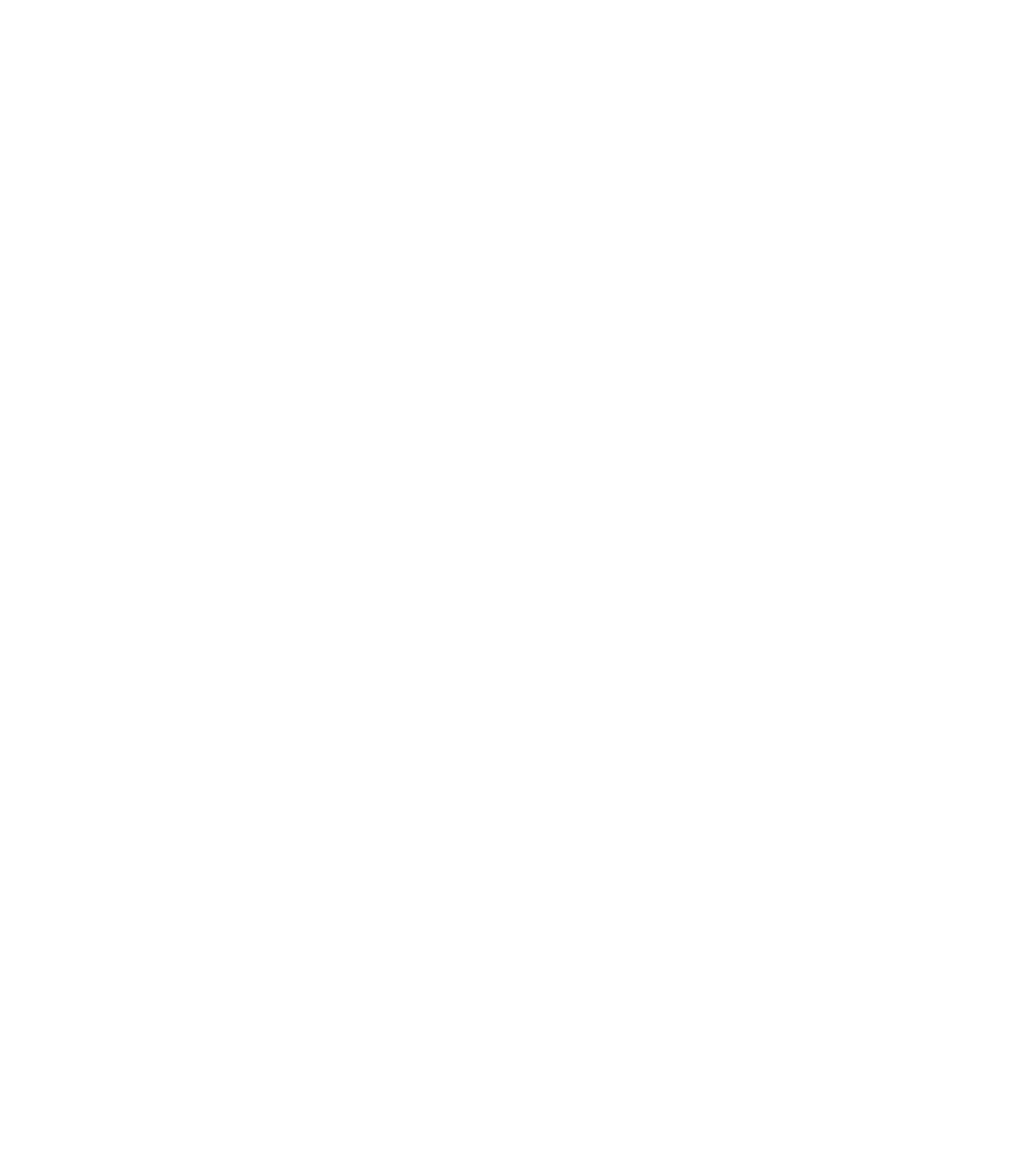
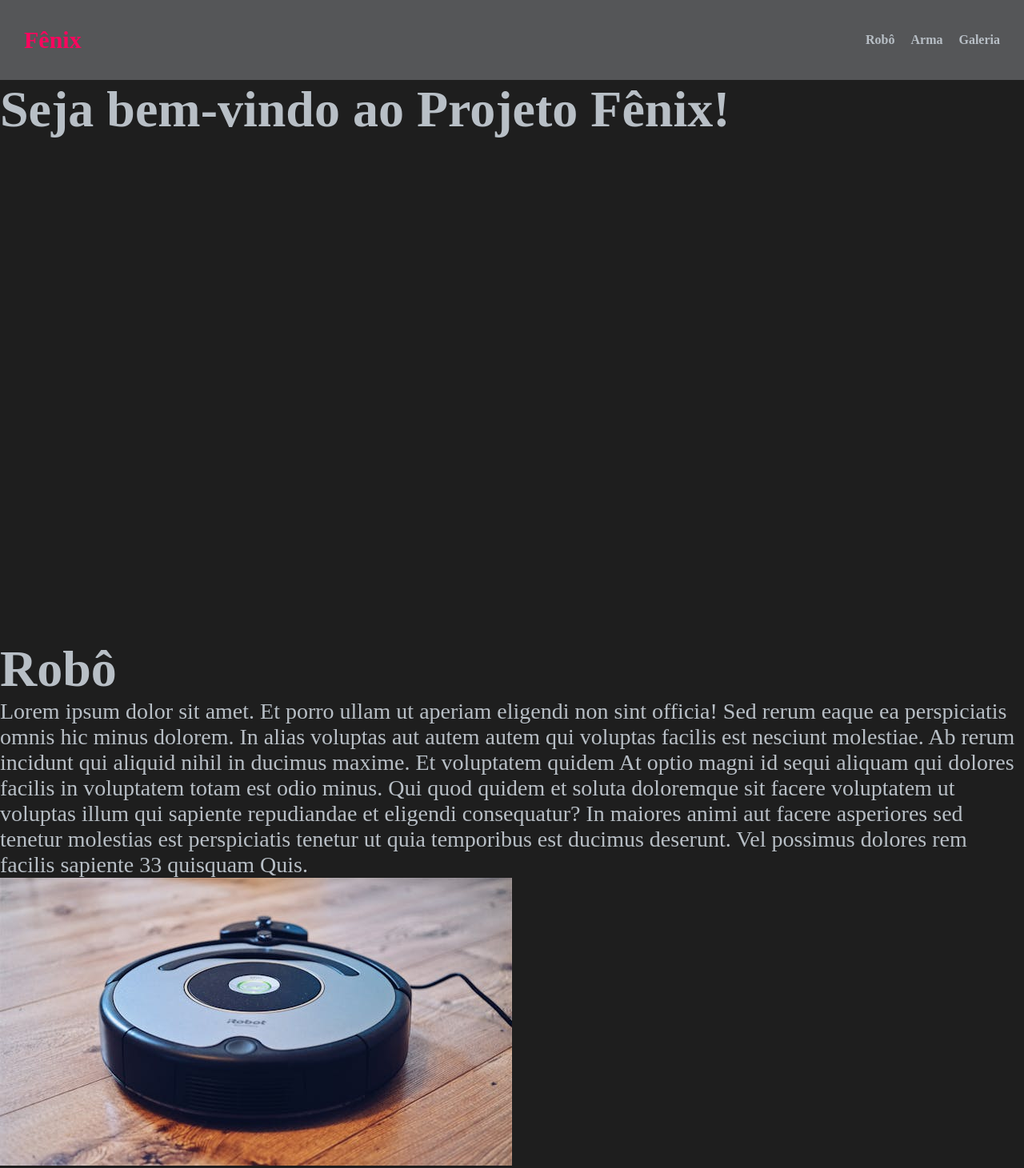
Before and after one commit to MuriloLopesFrade/Projeto_Bot_force, a plain HTML site: page index.html in a window 1280 px wide. Shown: the top 1461 px of the page at 80% size. Before the commit the page ends 800 px from the top, so only its background shows below. Drawn offline with Linux system fonts and the light colour scheme.

Commit message:
Adição de imagem e primeiros items da pagina

```diff
--- a/index.html
+++ b/index.html
@@ -1,31 +1,87 @@
 <!DOCTYPE html>
 <html lang="pt-br">
+
 <head>
     <meta charset="UTF-8">
     <meta name="viewport" content="width=device-width, initial-scale=1.0">
     <title>Bot-force</title>
+
+    <link rel="stylesheet" href="./styles/style.css">
 </head>
+
 <body>
 
     <!-- Boas-vindas -->
-    <section>
+    <section class="conteiner">
+
+        <header class="header-page">
+
+            <h1 class="titulo-top">Fênix</h1>
+
+            <nav>
+                <ul>
+                    <li><a href="#tela1">Robô</a></li>
+                    <li><a href="#tela2">Arma</a></li>
+                    <li><a href="#tela3">Galeria</a></li>
+                </ul>
+            </nav>
+
+        </header>
+
+        <div>
+
+            <h1 class="titulo">Seja bem-vindo ao Projeto Fênix!</h1>
+
+        </div>
 
     </section>
 
     <!-- Sobre o robô -->
-    <section>
+    <section class="conteiner" id="tela1">
 
+        <h1 class="titulo">Robô</h1>
+
+        <p class="texto">
+            Lorem ipsum dolor sit amet. Et porro ullam ut aperiam eligendi non sint officia! Sed rerum eaque ea
+            perspiciatis omnis hic minus dolorem.
+            In alias voluptas aut autem autem qui voluptas facilis est nesciunt molestiae. Ab rerum incidunt qui
+            aliquid nihil in ducimus maxime.
+            Et voluptatem quidem At optio magni id sequi aliquam qui dolores facilis in voluptatem totam est odio
+            minus. Qui quod quidem et soluta doloremque sit facere voluptatem ut voluptas illum qui sapiente
+            repudiandae et eligendi consequatur?
+            In maiores animi aut facere asperiores sed tenetur molestias est perspiciatis tenetur ut quia temporibus
+            est ducimus deserunt. Vel possimus dolores rem facilis sapiente 33 quisquam Quis.
+        </p>
+
+        <img src="./image/pexels-atomlaborblog-844874.jpg" alt="Foto de demonstração">
     </section>
 
     <!-- Sobre a arma -->
-    <section>
+    <section class="conteiner" id="tela2">
+        <h1 class="titulo">Arma</h1>
 
+        <p class="texto">Lorem ipsum dolor sit amet. Et porro ullam ut aperiam eligendi non sint officia! Sed rerum eaque ea
+            perspiciatis omnis hic minus dolorem.
+            In alias voluptas aut autem autem qui voluptas facilis est nesciunt molestiae. Ab rerum incidunt qui aliquid
+            nihil in ducimus maxime.
+            Et voluptatem quidem At optio magni id sequi aliquam qui dolores facilis in voluptatem totam est odio minus.
+            Qui quod quidem et soluta doloremque sit facere voluptatem ut voluptas illum qui sapiente repudiandae et
+            eligendi consequatur?
+            Nam consequatur eveniet ad enim modi et esse dolorem et neque dolorem sed eius quia et consequatur illo. 33
+            dolor nostrum aut nulla ipsum qui fugit pariatur et placeat deserunt et rerum optio sit eaque reiciendis!
+        </p>
     </section>
 
     <!-- Galeria do robô -->
-    <section>
+    <section class="conteiner" id="tela3">
+        <h1 class="titulo">Galeria</h1>
 
+        <img src="./image/pexels-atomlaborblog-844874.jpg" alt="">
+        <img src="./image/pexels-kindelmedia-8566427.jpg" alt="">
+        <img src="./image/pexels-kindelmedia-8566433.jpg" alt="">
+        <img src="./image/pexels-mart-production-7641488.jpg" alt="">
     </section>
 
 </body>
+
 </html>
--- a/styles/style.css
+++ b/styles/style.css
@@ -0,0 +1,63 @@
+:root{
+    --cor-fundo: #1E1E1E;
+    --cor-barra-navegacao: #555658;
+    --cor-texto: #B8BFC6;
+}
+
+*{
+    margin: 0;
+    box-sizing: border-box;
+}
+
+html{
+    scroll-behavior: smooth;
+}
+
+ol,
+ul {
+    list-style: none;
+}
+
+
+a {
+    text-decoration: none;
+    color: var(--cor-texto );
+    font-weight: 600;
+}
+
+.conteiner {
+    width: 100%;
+    height: 100vh;
+    background-color: var(--cor-fundo);
+}
+
+.titulo{
+    color: var(--cor-texto);
+    font-size: 64px;
+}
+
+.titulo-top {
+    color: #FA065E;
+    font-size: 30px;
+}
+
+.texto{
+    color: var(--cor-texto);
+    font-size: 28px;
+}
+
+
+.header-page{
+    width: 100%;
+    height: 100px;
+    display: flex;
+    align-items: center;
+    justify-content: space-between;
+    background-color: var(--cor-barra-navegacao);
+    padding: 30px;
+}
+
+.header-page ul {
+    display: flex;
+    gap: 20px;
+}
```
Also changed, not shown: image/pexels-atomlaborblog-844874.jpg (added), image/pexels-kindelmedia-8566427.jpg (added), image/pexels-kindelmedia-8566433.jpg (added), image/pexels-mart-production-7641488.jpg (added).
